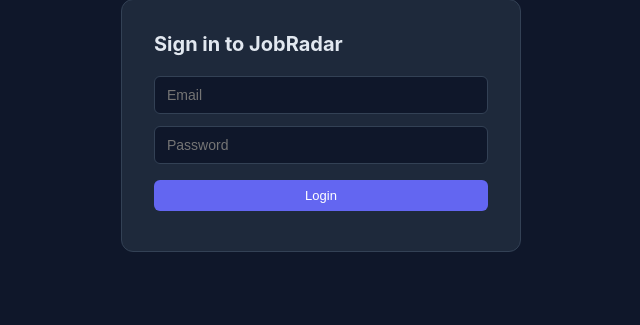
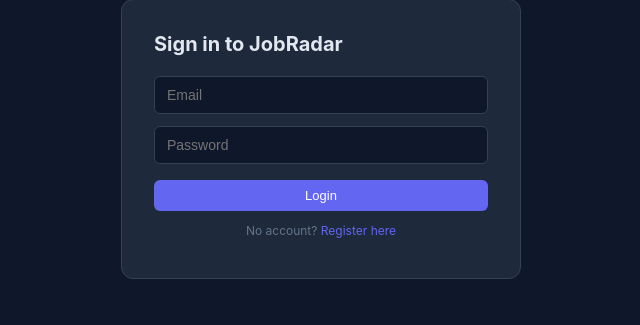
Before and after one commit to icy2701/JOBRADAR, a FastAPI app: page /dashboard in a window 1280 px wide. Shown: the part 147-472 px from the top of the page, without its empty margins (319-959 px from the left). Run offline with FastAPI, Linux system fonts and the light colour scheme; parts of the project's set-up code (start-up, migrations or seed data) failed here and were passed over.

Commit message:
feat: full dashboard with register, OTP verify, and login screens

```diff
--- a/src/templates/dashboard.html
+++ b/src/templates/dashboard.html
@@ -301,14 +301,64 @@
         </div>
     </div>
 
+    <!-- Auth section -->
     <div id="login-section">
-        <h2>Sign in to JobRadar</h2>
-        <input type="email" id="email" placeholder="Email" />
-        <input type="password" id="password" placeholder="Password" onkeydown="if(event.key==='Enter') login()" />
-        <button class="btn btn-primary" style="width:100%;margin-top:4px" onclick="login()">Login</button>
-        <p id="login-error" class="error"></p>
+
+        <!-- Login screen -->
+        <div id="screen-login">
+            <h2>Sign in to JobRadar</h2>
+            <input type="email" id="login-email" placeholder="Email" />
+            <input type="password" id="login-password" placeholder="Password"
+                onkeydown="if(event.key==='Enter') login()" />
+            <button class="btn btn-primary" style="width:100%;margin-top:4px" onclick="login()">Login</button>
+            <p style="text-align:center;margin-top:12px;font-size:12px;color:#64748b">
+                No account?
+                <span style="color:#6366f1;cursor:pointer" onclick="showScreen('register')">
+                    Register here
+                </span>
+            </p>
+            <p id="login-error" class="error"></p>
+        </div>
+
+        <!-- Register screen -->
+        <div id="screen-register" style="display:none">
+            <h2>Create account</h2>
+            <input type="email" id="reg-email" placeholder="Your real email" />
+            <input type="password" id="reg-password" placeholder="Choose a password" />
+            <input type="password" id="reg-password2" placeholder="Confirm password" />
+            <button class="btn btn-primary" style="width:100%;margin-top:4px" onclick="register()">Register</button>
+            <p style="text-align:center;margin-top:12px;font-size:12px;color:#64748b">
+                Already have an account?
+                <span style="color:#6366f1;cursor:pointer" onclick="showScreen('login')">
+                    Login here
+                </span>
+            </p>
+            <p id="register-error" class="error"></p>
+        </div>
+
+        <!-- OTP screen -->
+        <div id="screen-otp" style="display:none">
+            <h2>Verify your email</h2>
+            <p style="color:#94a3b8;font-size:13px;margin-bottom:16px">
+                Enter the 6-digit code sent to
+                <strong id="otp-email-display" style="color:#e2e8f0"></strong>
+            </p>
+            <input type="text" id="otp-input" placeholder="000000" maxlength="6"
+                style="text-align:center;font-size:24px;letter-spacing:10px"
+                onkeydown="if(event.key==='Enter') verifyOtp()" />
+            <button class="btn btn-primary" style="width:100%;margin-top:4px" onclick="verifyOtp()">Verify</button>
+            <p style="text-align:center;margin-top:12px;font-size:12px;color:#64748b">
+                Wrong email?
+                <span style="color:#6366f1;cursor:pointer" onclick="showScreen('register')">
+                    Go back
+                </span>
+            </p>
+            <p id="otp-error" class="error"></p>
+        </div>
+
     </div>
 
+    <!-- Dashboard section -->
     <div id="dashboard-section" style="display:none">
         <div class="container">
             <div class="stats">
@@ -365,25 +415,105 @@
     <script>
         let token = localStorage.getItem("jobradar_token");
         let currentFilter = null;
+        let pendingEmail = "";
 
         window.onload = () => {
             if (token) showDashboard();
         };
 
+        // Screen switcher
+        function showScreen(name) {
+            document.getElementById("screen-login").style.display = name === "login" ? "block" : "none";
+            document.getElementById("screen-register").style.display = name === "register" ? "block" : "none";
+            document.getElementById("screen-otp").style.display = name === "otp" ? "block" : "none";
+            document.getElementById("login-error").textContent = "";
+            document.getElementById("register-error").textContent = "";
+            document.getElementById("otp-error").textContent = "";
+        }
+
+        // Register
+        async function register() {
+            const email = document.getElementById("reg-email").value.trim();
+            const password = document.getElementById("reg-password").value.trim();
+            const password2 = document.getElementById("reg-password2").value.trim();
+            const errorEl = document.getElementById("register-error");
+
+            if (!email || !password) {
+                errorEl.textContent = "Please fill in all fields";
+                return;
+            }
+            if (password !== password2) {
+                errorEl.textContent = "Passwords do not match";
+                return;
+            }
+
+            try {
+                const res = await fetch("/auth/register", {
+                    method: "POST",
+                    headers: { "Content-Type": "application/json" },
+                    body: JSON.stringify({ email, password })
+                });
+
+                if (res.ok) {
+                    pendingEmail = email;
+                    document.getElementById("otp-email-display").textContent = email;
+                    showScreen("otp");
+                } else {
+                    const data = await res.json();
+                    errorEl.textContent = data.detail || "Registration failed";
+                }
+            } catch (e) {
+                errorEl.textContent = "Cannot connect to API";
+            }
+        }
+
+        // Verify OTP
+        async function verifyOtp() {
+            const otp = document.getElementById("otp-input").value.trim();
+            const errorEl = document.getElementById("otp-error");
+
+            if (!otp || otp.length !== 6) {
+                errorEl.textContent = "Please enter the 6-digit code";
+                return;
+            }
+
+            try {
+                const res = await fetch(
+                    `/auth/verify-otp?email=${encodeURIComponent(pendingEmail)}&otp=${otp}`,
+                    { method: "POST" }
+                );
+
+                if (res.ok) {
+                    showToast("Email verified! You can now login.");
+                    showScreen("login");
+                    document.getElementById("login-email").value = pendingEmail;
+                } else {
+                    const data = await res.json();
+                    errorEl.textContent = data.detail || "Invalid or expired OTP";
+                }
+            } catch (e) {
+                errorEl.textContent = "Cannot connect to API";
+            }
+        }
+
+        // Login
         async function login() {
-            const email = document.getElementById("email").value.trim();
-            const password = document.getElementById("password").value.trim();
+            const email = document.getElementById("login-email").value.trim();
+            const password = document.getElementById("login-password").value.trim();
             const errorEl = document.getElementById("login-error");
+
             if (!email || !password) {
                 errorEl.textContent = "Please enter email and password";
                 return;
             }
+
             try {
                 const res = await fetch("/auth/login", {
                     method: "POST",
                     headers: { "Content-Type": "application/x-www-form-urlencoded" },
                     body: `username=${encodeURIComponent(email)}&password=${encodeURIComponent(password)}`
                 });
+
                 if (res.ok) {
                     const data = await res.json();
                     token = data.access_token;
@@ -391,20 +521,24 @@
                     document.getElementById("user-email").textContent = email;
                     showDashboard();
                 } else {
-                    errorEl.textContent = "Invalid email or password";
+                    const data = await res.json();
+                    errorEl.textContent = data.detail || "Invalid email or password";
                 }
             } catch (e) {
                 errorEl.textContent = "Cannot connect to API";
             }
         }
 
+        // Logout
         function logout() {
             localStorage.removeItem("jobradar_token");
             token = null;
             document.getElementById("login-section").style.display = "block";
             document.getElementById("dashboard-section").style.display = "none";
+            showScreen("login");
         }
 
+        // Dashboard
         async function showDashboard() {
             document.getElementById("login-section").style.display = "none";
             document.getElementById("dashboard-section").style.display = "block";
@@ -496,8 +630,8 @@
       <td>
         ${app.resume_url
                     ? `<a class="resume-link" href="${app.resume_url}"
-               target="_blank">📄 View / Download</a>`
-                    : `<label class="upload-label">⬆ Upload PDF
+               target="_blank">View / Download</a>`
+                    : `<label class="upload-label">Upload PDF
                <input class="upload-input" type="file"
                  accept="application/pdf"
                  onchange="uploadResume(${app.id}, this)"/>
@@ -511,7 +645,7 @@
       <td>
         <button class="action-btn"
                 onclick="deleteApp(${app.id})"
-                title="Delete">🗑</button>
+                title="Delete">trash</button>
       </td>
     </tr>
   `).join("");
```
